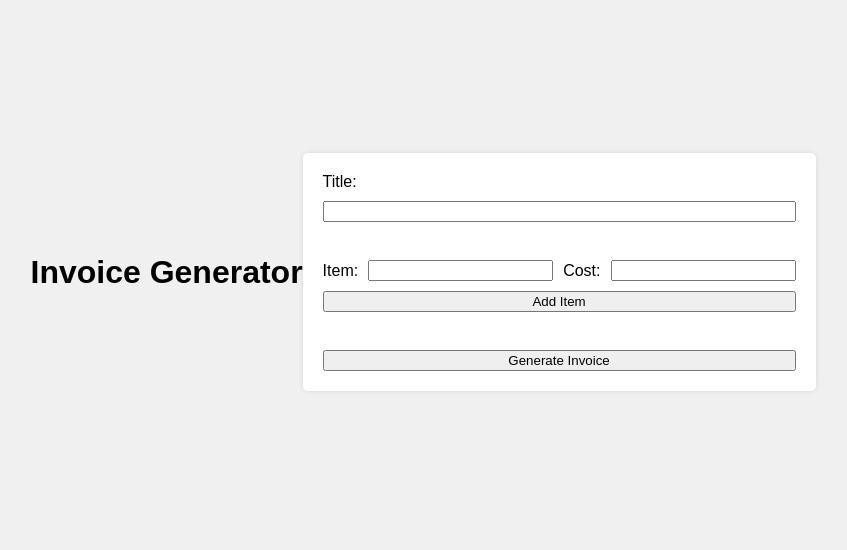
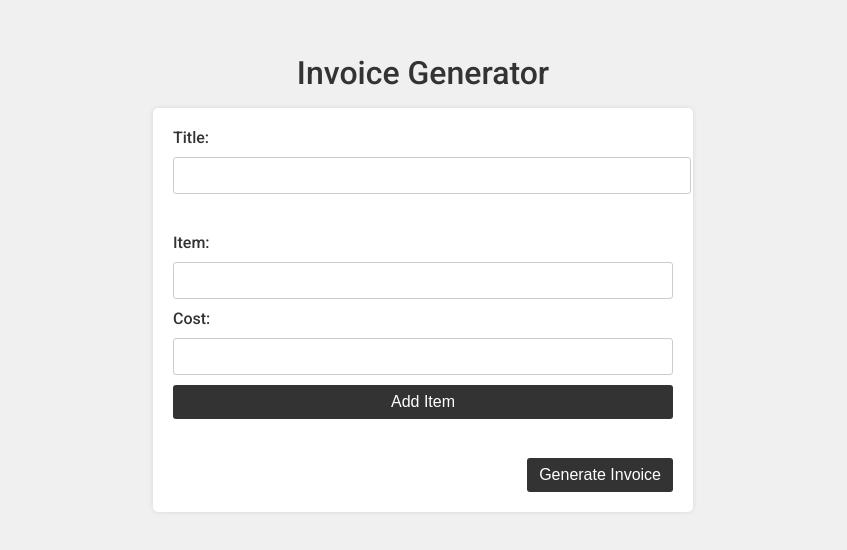
Before and after one commit to AriAb247/AriAb247.github.io-Invoicemaker, a plain HTML site: page index.html in a window 1280 px wide. Shown: the part 128-678 px from the top of the page, without its empty margins (217-1064 px from the left). Drawn offline with Linux system fonts and the light colour scheme.

Commit message:
Update index.html

```diff
--- a/index.html
+++ b/index.html
@@ -4,21 +4,29 @@
     <meta charset="UTF-8">
     <meta http-equiv="X-UA-Compatible" content="IE=edge">
     <meta name="viewport" content="width=device-width, initial-scale=1.0">
+    <link rel="preconnect" href="https://fonts.googleapis.com">
+    <link rel="preconnect" href="https://fonts.gstatic.com" crossorigin>
+    <link href="https://fonts.googleapis.com/css2?family=Roboto:wght@400;500&display=swap" rel="stylesheet">
     <title>Invoice Generator</title>
     <style>
         body {
-            font-family: Arial, sans-serif;
+            font-family: 'Roboto', sans-serif;
             display: flex;
+            flex-direction: column;
             justify-content: center;
             align-items: center;
             height: 100vh;
             margin: 0;
             padding: 0;
             background-color: #f0f0f0;
+            color: #333;
         }
 
         h1 {
             text-align: center;
+            font-size: 2rem;
+            font-weight: 500;
+            margin-bottom: 1rem;
         }
 
         form {
@@ -29,12 +37,51 @@
             padding: 20px;
             border-radius: 5px;
             box-shadow: 0px 0px 5px rgba(0, 0, 0, 0.1);
+            max-width: 500px;
+            width: 100%;
+        }
+
+        label {
+            font-weight: 500;
+        }
+
+        input[type="text"], input[type="number"] {
+            padding: 8px;
+            border: 1px solid #ccc;
+            border-radius: 3px;
+            font-size: 1rem;
+            font-family: inherit;
+            width: 100%;
         }
 
         .item {
             display: flex;
             gap: 10px;
             align-items: center;
+            flex-wrap: wrap;
+        }
+
+        .item-cost {
+            width: 80px;
+        }
+
+        #add-item, button[type="submit"] {
+            background-color: #333;
+            color: white;
+            font-size: 1rem;
+            font-weight: 500;
+            padding: 8px 12px;
+            border: none;
+            border-radius: 3px;
+            cursor: pointer;
+        }
+
+        #add-item:hover, button[type="submit"]:hover {
+            background-color: #555;
+        }
+
+        button[type="submit"] {
+            align-self: flex-end;
         }
     </style>
 </head>
```
